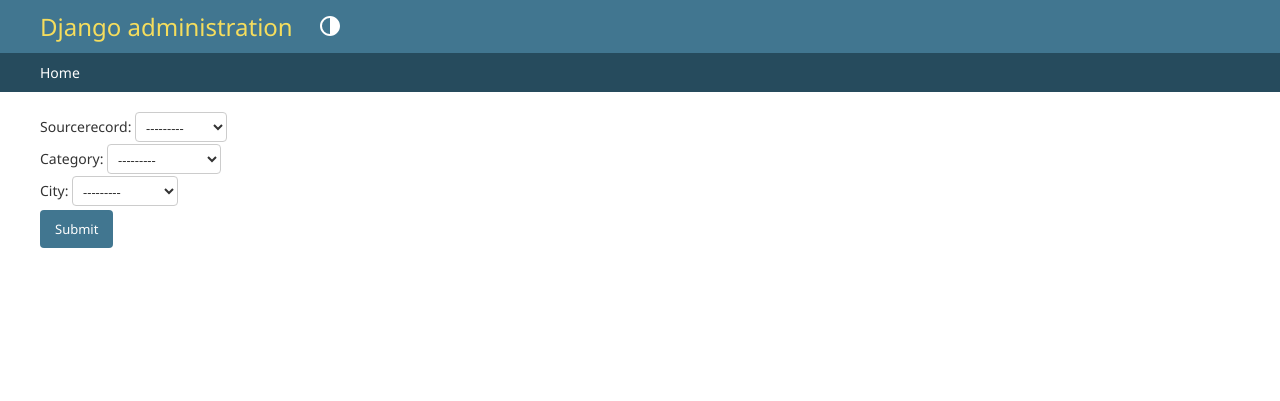
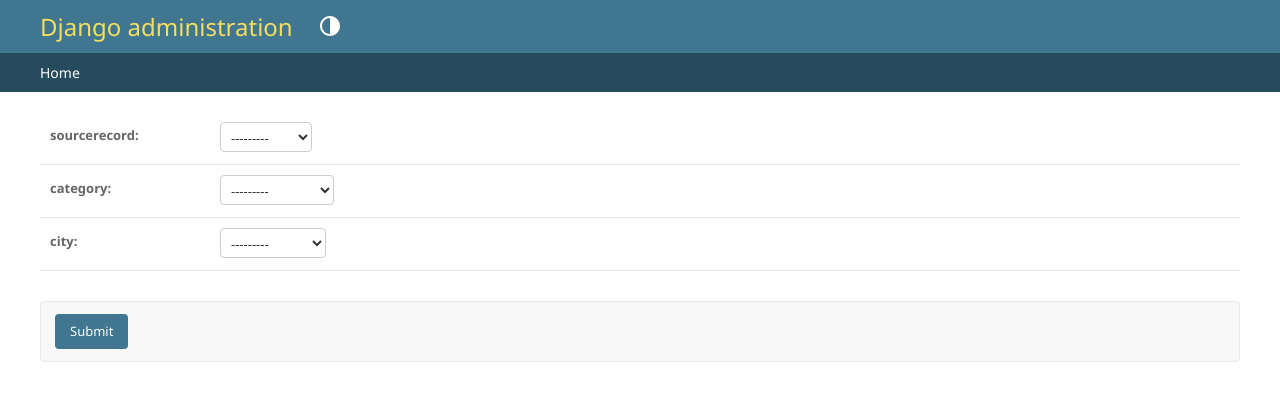
Before and after one commit to Yelahin/cityscope, a Django app: template fetchdata/templates/admin/import_places.html in a window 1280 px wide. Shown: the top 401 px of the page. Run offline with Django 5.2, Linux system fonts and the light colour scheme; the template is opened without the code that fills it: values that come from a table or form of the project are taken from there, others are empty; data comes from the database, SQL or seed files in the repository; parts of the project's set-up code (start-up, migrations or seed data) failed here and were passed over.

Commit message:
style: make ui for 'Import Places' form

```diff
--- a/cityscope/settings/base.py
+++ b/cityscope/settings/base.py
@@ -108,7 +108,9 @@
 # Static files (CSS, JavaScript, Images)
 # https://docs.djangoproject.com/en/6.0/howto/static-files/
 
-STATIC_URL = "static/"
+STATIC_URL = "/static/"
+
+STATICFILES_DIRS = [BASE_DIR / "static"]
 
 
 # Overpass API settings
--- a/cityscope/urls.py
+++ b/cityscope/urls.py
@@ -17,5 +17,7 @@
 
 from django.contrib import admin
 from django.urls import include, path
+from django.conf.urls.static import static
+from django.conf import settings
 
-urlpatterns = [path("admin/", admin.site.urls), path("", include("core.urls"))]
+urlpatterns = [path("admin/", admin.site.urls), path("", include("core.urls"))] + static(settings.STATIC_URL, document_root=settings.STATIC_ROOT)
--- /dev/null
+++ b/fetchdata/static/fetchdata/css/admin-extra.css
@@ -0,0 +1,3 @@
+.aligned label {
+    float: inline-start;
+}
--- a/fetchdata/templates/admin/import_places.html
+++ b/fetchdata/templates/admin/import_places.html
@@ -1,8 +1,31 @@
 {% extends "admin/base_site.html" %}
+
+<!-- Import custom CSS to page-->
+{% load static %}
+{% block extrahead %}
+    <link rel="stylesheet" href="{% static 'fetchdata/css/admin-extra.css' %}">
+    <link rel="stylesheet" href="{% static 'admin/css/forms.css' %}">
+{% endblock%}
+
+
 {% block content %}
 <form method="post">
     {% csrf_token %}
-    {{ form }}
-    <input type="submit" value="Submit">
+    <fieldset class="module aligned">
+    {% for field in form %}
+        <div class="form-row">
+            <div>
+                <div class="flex-container">
+                    <label class="required" for="id_{{ field.name }}">{{ field.name }}:</label>
+                    {{ field }}
+                </div>
+            </div>
+        </div>
+    {% endfor %}
+    </fieldset>
+
+    <div class="submit-row">
+        <input type="submit" value="Submit">
+    </div>
 </form>
 {% endblock %}
```
